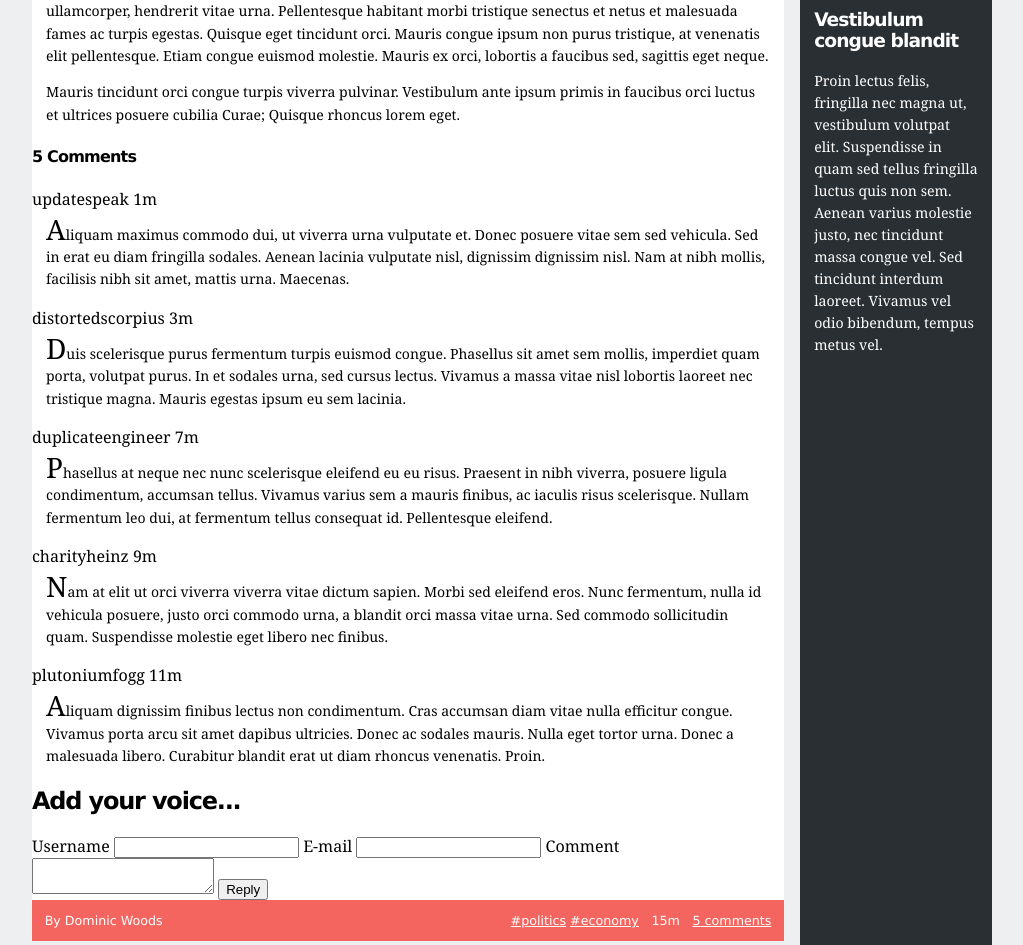
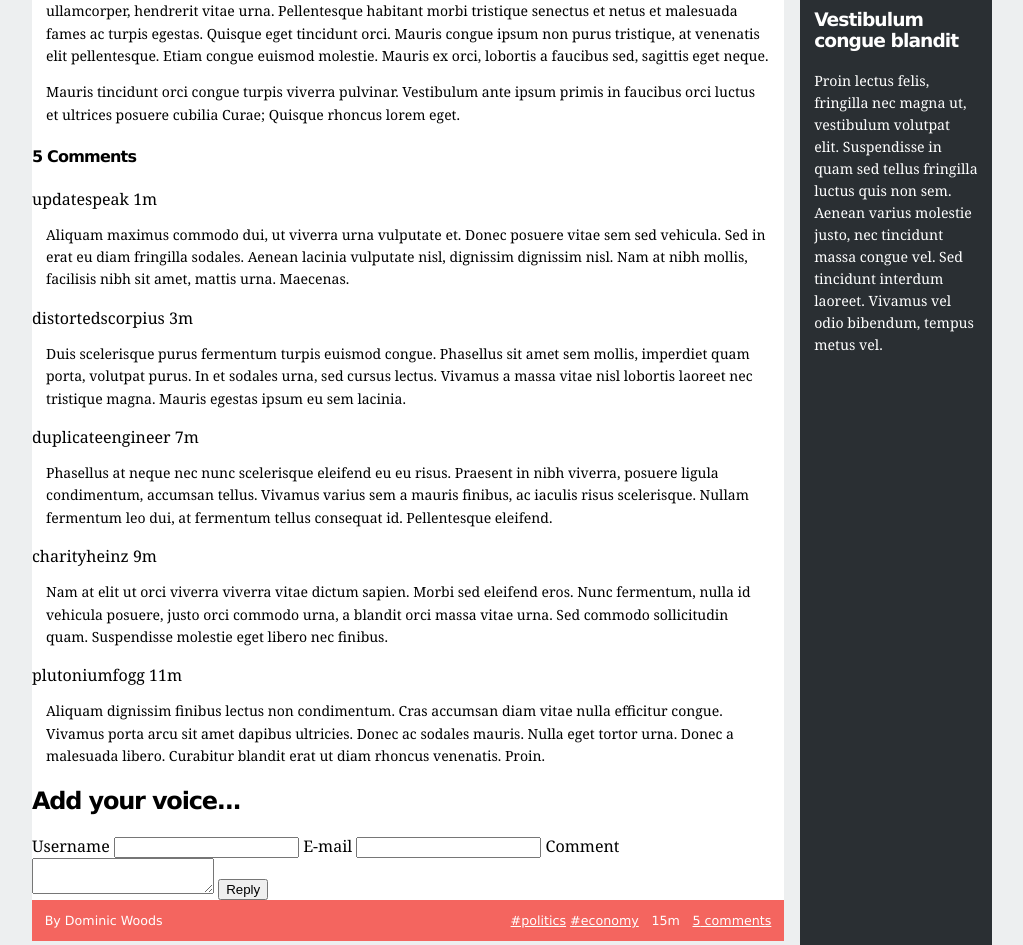
Before and after one commit to dmfrodrigues/feup-ltw-ex, a PHP site: page /item.html in a window 1280 px wide. Shown: the part 780-1725 px from the top of the page, without its empty margins (128-1151 px from the left). Run offline with PHP 8.4, Linux system fonts and the light colour scheme.

Commit message:
Minor fix in style.css

```diff
--- a/tp/tp02/style.css
+++ b/tp/tp02/style.css
@@ -160,7 +160,7 @@ section#news article p {
     line-height: 1.6;
 }
 
-section#news article p:first-of-type::first-letter {
+section#news > article > p:first-of-type::first-letter {
     font-size: 200%;
     line-height: 0;
 }
```
